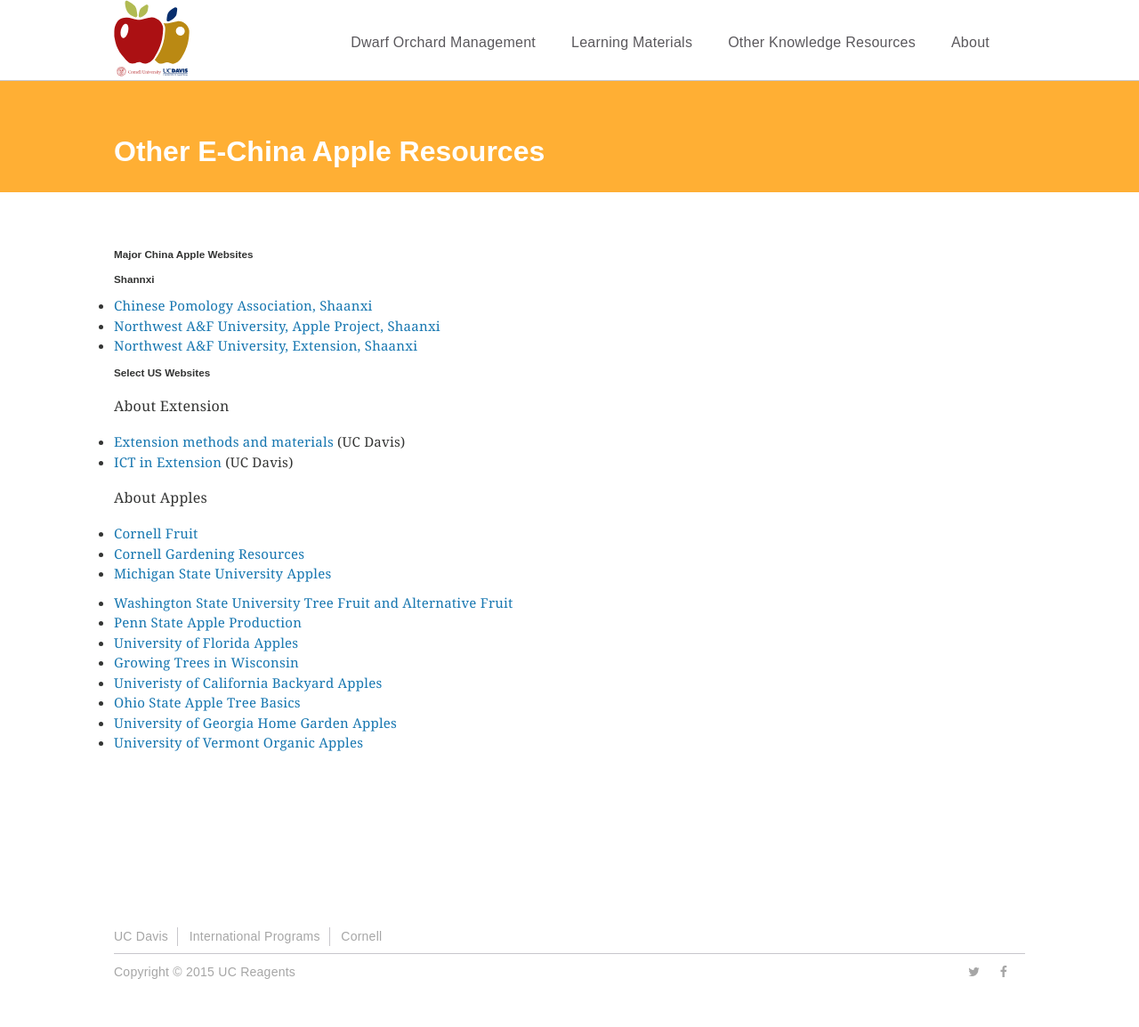
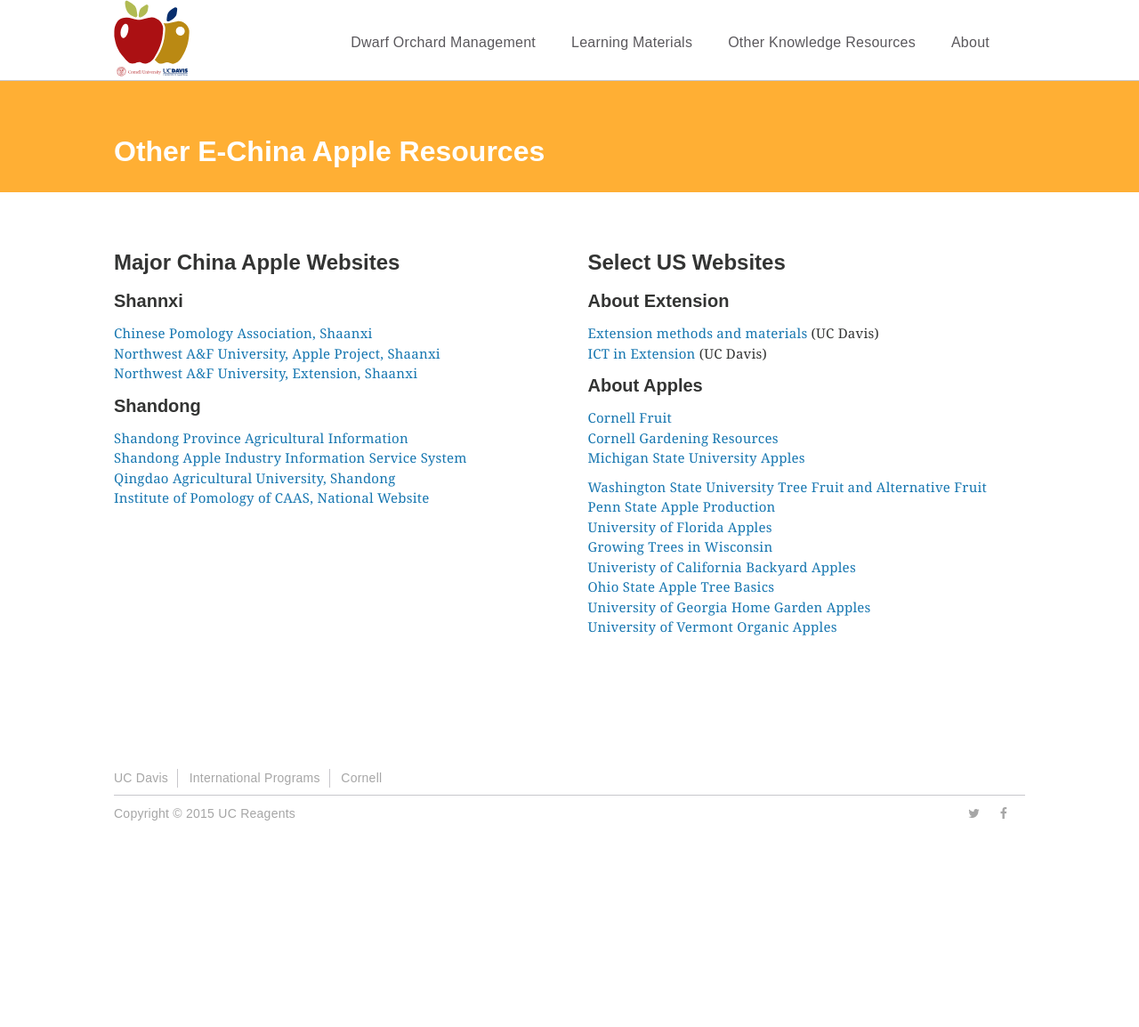
Before and after one commit to ucdavis/echinaapple, a Jekyll site: the page built from resources/index.html, in a window 1280 px wide. Shown: the whole page at 89% size. Built offline with Jekyll 4.4.1, drawn with Linux system fonts in a browser that asks for light colours; nearby versions of some CDN libraries; after the commit the page ends 976 px from its top, so only the background shows below that.

Commit message:
finishing other resources

```diff
--- a/_sass/_typography.scss
+++ b/_sass/_typography.scss
@@ -35,6 +35,9 @@
 			// font-size1.5rem;
 		}
 	}
+	&.no-bullet li {
+		list-style-type: none;
+	}
 }
 p {
 	line-height:1.625;
@@ -71,9 +74,10 @@
 	}
 }
 h2, .h2 {
-
+	font-size:2.4rem;
 }
 h3, .h3 {
+	font-size:2rem;
 	.right_col & {
 		font-size:1.6rem;
 		text-transform:uppercase;
--- a/resources/index.html
+++ b/resources/index.html
@@ -9,37 +9,47 @@
 </div>
 <div class="main">
   <div class="main_contents">
-    <div class="single_col">
-     <h3 class=" ">Major China Apple Websites</h3>
-     <ul>
-      <h3>Shannxi</h3>
-       <li><a href="http://guoye114.cn/">Chinese Pomology Association, Shaanxi</a></li>
-       <li><a href="http://kjtg.nwsuaf.edu.cn/apple/">Northwest A&F University, Apple Project, Shaanxi</a></li>
-       <li><a href="http://kjtg.nwsuaf.edu.cn/web/">Northwest A&F University, Extension, Shaanxi</a></li>
-     </ul>
-      <h3 class=" ">Select US Websites<span> </span></h3>
-      <p>About Extension </p>
-      <ul>
-      <li><span class="external-link"><a class="external-link" href="http://hortext.weebly.com" target="_self" title="">Extension methods and materials</a> (UC Davis)</span></li>
-      <li><span class="external-link"><a class="external-link" href="http://measict.weebly.com" target="_self" title="">ICT in Extension</a> (UC Davis)</span></li>
-      </ul>
-      <p><span class="external-link">About Apples</span></p>
-      <ul>
-      <li><span class="external-link"><a class="external-link" href="http://www.fruit.cornell.edu/" target="_self" title="">Cornell Fruit</a></span></li>
-      <li><a class="external-link" href="http://www.gardening.cornell.edu/factsheets/ecogardening/hgapples.html" target="_self" title="">Cornell Gardening Resources</a></li>
-      <li><a class="external-link" href="http://www.apples.msu.edu/" target="_self" title="">Michigan State University Apples</a></li>
-      </ul>
-      <ul>
-      <li><a class="external-link" href="http://extension.wsu.edu/maritimefruit/Pages/FAQ.aspx" target="_self" title="">Washington State University Tree Fruit and Alternative Fruit</a></li>
-      <li><a class="external-link" href="http://extension.psu.edu/plants/tree-fruit/tfpg" target="_self" title="">Penn State Apple Production</a></li>
-      <li><a class="external-link" href="http://edis.ifas.ufl.edu/mg073" target="_self" title="">University of Florida Apples</a></li>
-      <li><a class="external-link" href="http://learningstore.uwex.edu/assets/pdfs/a3565.pdf" target="_self" title="">Growing Trees in Wisconsin</a> </li>
-      <li><a class="external-link" href="http://homeorchard.ucdavis.edu/Fruits_&amp;_Nuts/Apple/" target="_self" title="">Univeristy of California Backyard Apples</a></li>
-      <li><a class="external-link" href="http://ohioline.osu.edu/hyg-fact/1000/1401.html" target="_self" title="">Ohio State Apple Tree Basics</a> </li>
-      <li><a class="external-link" href="http://www.caes.uga.edu/publications/pubDetail.cfm?pk_id=6364" target="_self" title="">University of Georgia Home Garden Apples</a></li>
-      <li><a class="external-link" href="http://www.uvm.edu/~organica/" target="_self" title="">University of Vermont Organic Apples</a> </li>
-      </ul>
-      <p><br /></p>
+    <div class="row">
+      <div class="six columns">
+        <h2>Major China Apple Websites</h2>
+         <h3>Shannxi</h3>
+         <ul class="no-bullet">
+             <li><a target"_blank" href="http://guoye114.cn/">Chinese Pomology Association, Shaanxi</a></li>
+             <li><a target"_blank" href="http://kjtg.nwsuaf.edu.cn/apple/">Northwest A&F University, Apple Project, Shaanxi</a></li>
+             <li><a target"_blank" href="http://kjtg.nwsuaf.edu.cn/web/">Northwest A&F University, Extension, Shaanxi</a></li>
+         </ul>
+         <h3>Shandong</h3>
+         <ul class="no-bullet">
+             <li><a target"_blank" href="http://www.sdgch.gov.cn/">Shandong Province Agricultural Information</a></li>
+             <li><a target"_blank" href="http://pingguo.sdnx.co/">Shandong Apple Industry Information Service System</a></li>
+             <li><a target"_blank" href="http://www.qau.edu.cn/">Qingdao Agricultural University, Shandong</a></li>
+             <li><a target"_blank" href="http://www.sdau.edu.cn/">Institute of Pomology of CAAS, National Website</a></li>
+         </ul>
       </div>
+      <div class="six columns">
+        <h2>Select US Websites</h2>
+        <h3>About Extension </h3>
+        <ul class="no-bullet">
+          <li><a target"_blank" href="http://hortext.weebly.com">Extension methods and materials</a> (UC Davis)</li>
+          <li><a target"_blank" href="http://measict.weebly.com">ICT in Extension</a> (UC Davis)</li>
+        </ul>
+        <h3>About Apples</h3>
+        <ul class="no-bullet">
+          <li><a target"_blank" href="http://www.fruit.cornell.edu/">Cornell Fruit</a></li>
+          <li><a target"_blank" href="http://www.gardening.cornell.edu/factsheets/ecogardening/hgapples.html">Cornell Gardening Resources</a></li>
+          <li><a target"_blank" href="http://www.apples.msu.edu/">Michigan State University Apples</a></li>
+        </ul>
+        <ul class="no-bullet">
+          <li><a target"_blank" href="http://extension.wsu.edu/maritimefruit/Pages/FAQ.aspx">Washington State University Tree Fruit and Alternative Fruit</a></li>
+          <li><a target"_blank" href="http://extension.psu.edu/plants/tree-fruit/tfpg">Penn State Apple Production</a></li>
+          <li><a target"_blank" href="http://edis.ifas.ufl.edu/mg073">University of Florida Apples</a></li>
+          <li><a target"_blank" href="http://learningstore.uwex.edu/assets/pdfs/a3565.pdf">Growing Trees in Wisconsin</a> </li>
+          <li><a target"_blank" href="http://homeorchard.ucdavis.edu/Fruits_&amp;_Nuts/Apple/">Univeristy of California Backyard Apples</a></li>
+          <li><a target"_blank" href="http://ohioline.osu.edu/hyg-fact/1000/1401.html">Ohio State Apple Tree Basics</a> </li>
+          <li><a target"_blank" href="http://www.caes.uga.edu/publications/pubDetail.cfm?pk_id=6364">University of Georgia Home Garden Apples</a></li>
+          <li><a target"_blank" href="http://www.uvm.edu/~organica/">University of Vermont Organic Apples</a> </li>
+        </ul>
+      </div>
+    </div>
 </div>
 </div>
```
Also changed, not shown: 3 other files.
